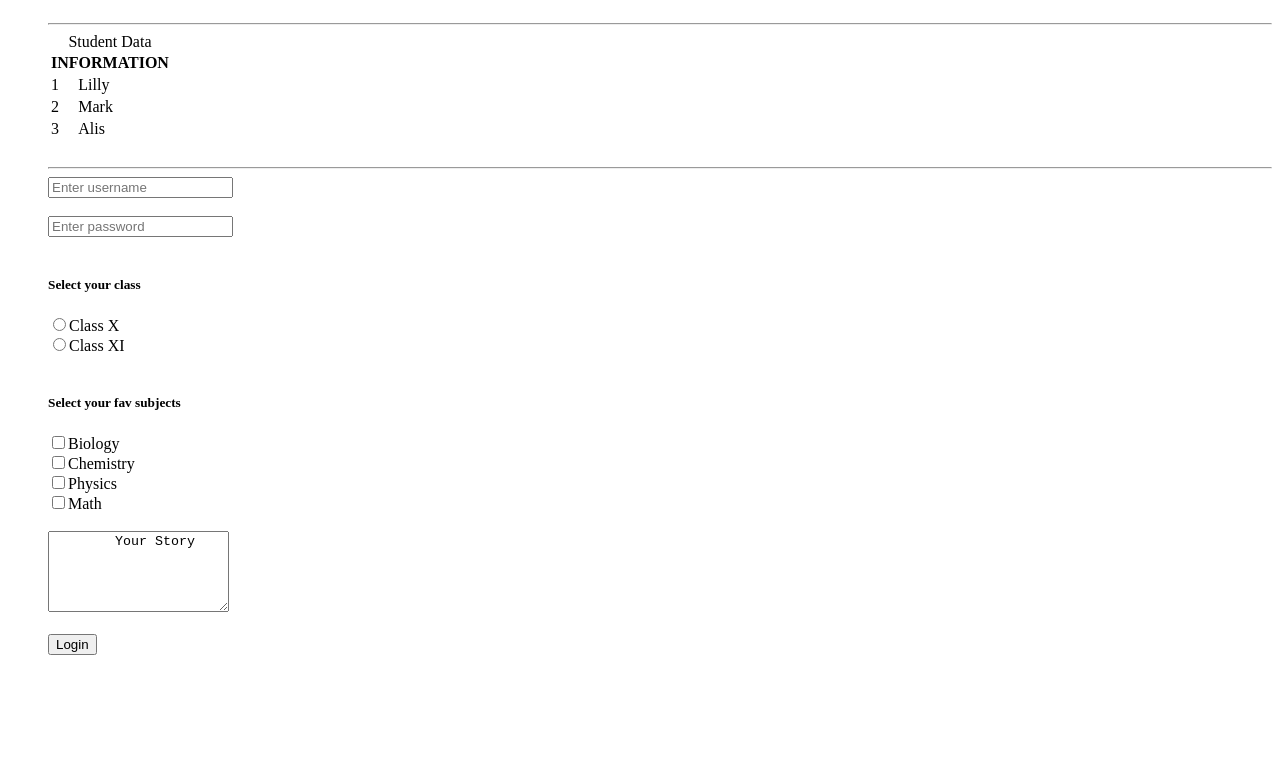
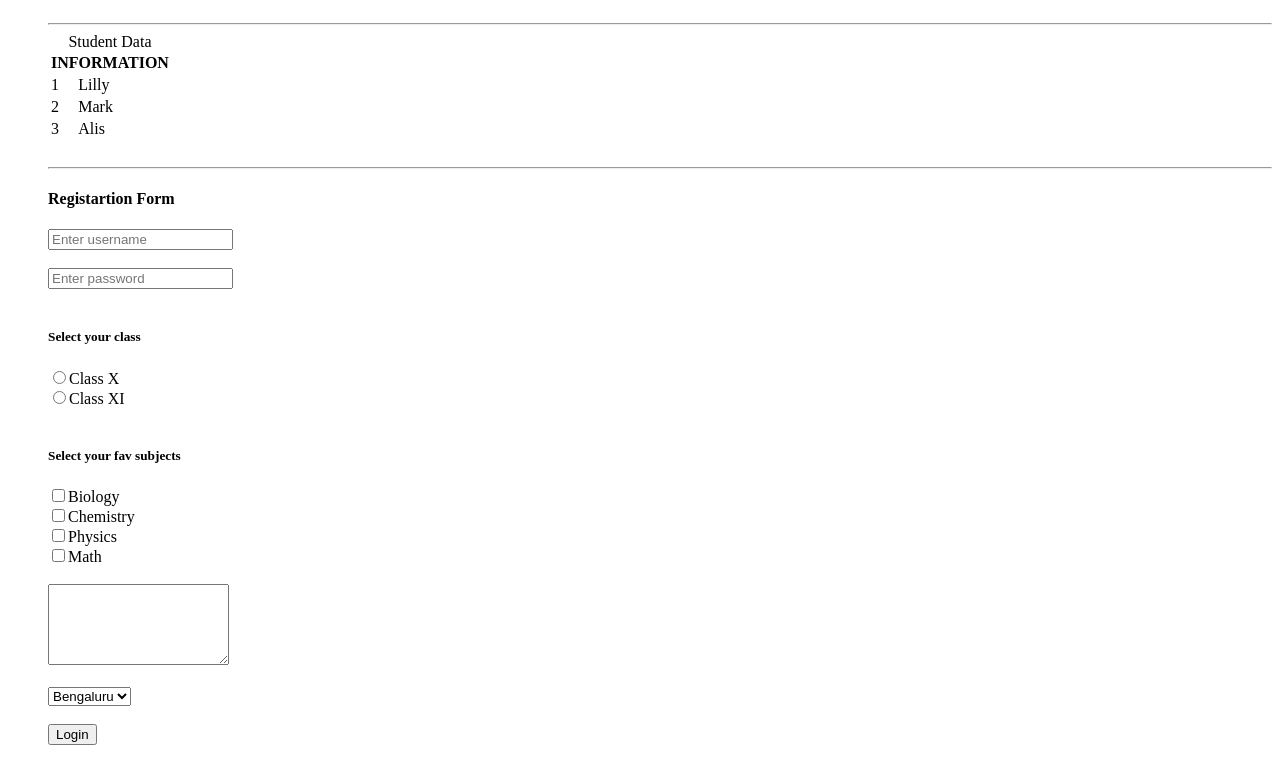
Before and after one commit to snehab050-techie/FirstWebDevelopmentRepo, a plain HTML site: page HTML-Fundamentals/index.html in a window 1280 px wide. Shown: the part 2324-3085 px from the top of the page. Before the commit the page ends 2995 px from the top, so only its background shows below. Drawn offline with Linux system fonts and the light colour scheme; files whose address does not match are found by name.

Commit message:
Added registration form header and city selection dropdown to the login form in index.html

```diff
--- a/HTML-Fundamentals/index.html
+++ b/HTML-Fundamentals/index.html
@@ -240,6 +240,7 @@
     <br/>
     <hr/>
     <!-- Forms in HTML - To collect data from user - login/sign up -->
+     <h4>Registartion Form</h4>
     <form action="/action.php">
       <input type="text" placeholder="Enter username">
       <br/>
@@ -276,11 +277,18 @@
       <br/>
       <br/>
       <textarea name="yourStory" id="101" placeholder="We want to know you! tell us more.." rows="5" cols="20">
-        Your Story
       </textarea>
       <br/>
       <br/>
-      <button>Login</button>
+      <select name="city" id="cityNames">
+        <option value="Bengaluru">Bengaluru</option>
+        <option value="Mumbai">Mumbai</option>
+        <option value="Delhi">Delhi</option>
+        <option value="Pune">Pune</option>
+      </select>
+      <br/><br/>
+      <!-- <input type="submit" value="submit"> -->
+       <button type="submit">Login</button>
     </form>
 
   </body>
```
